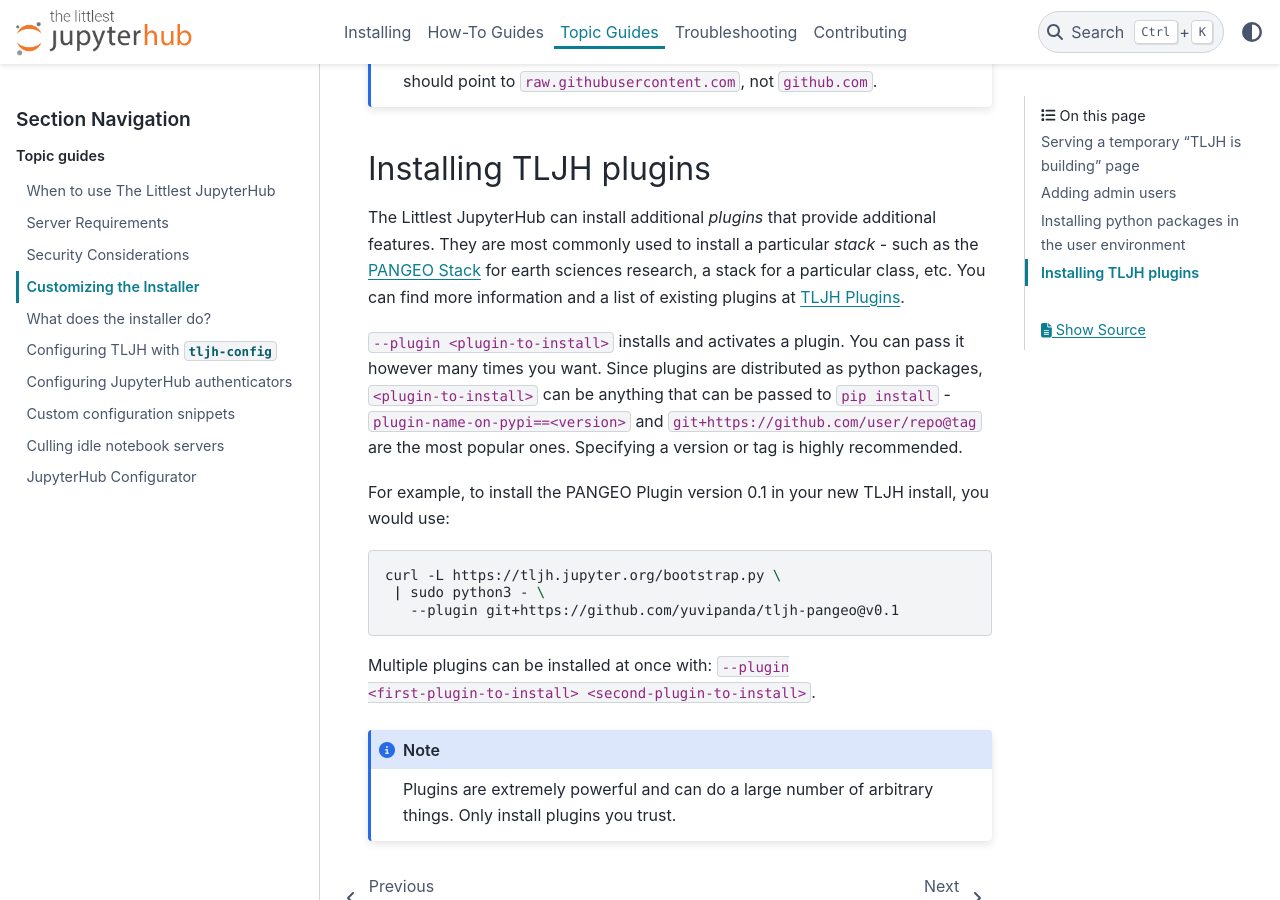
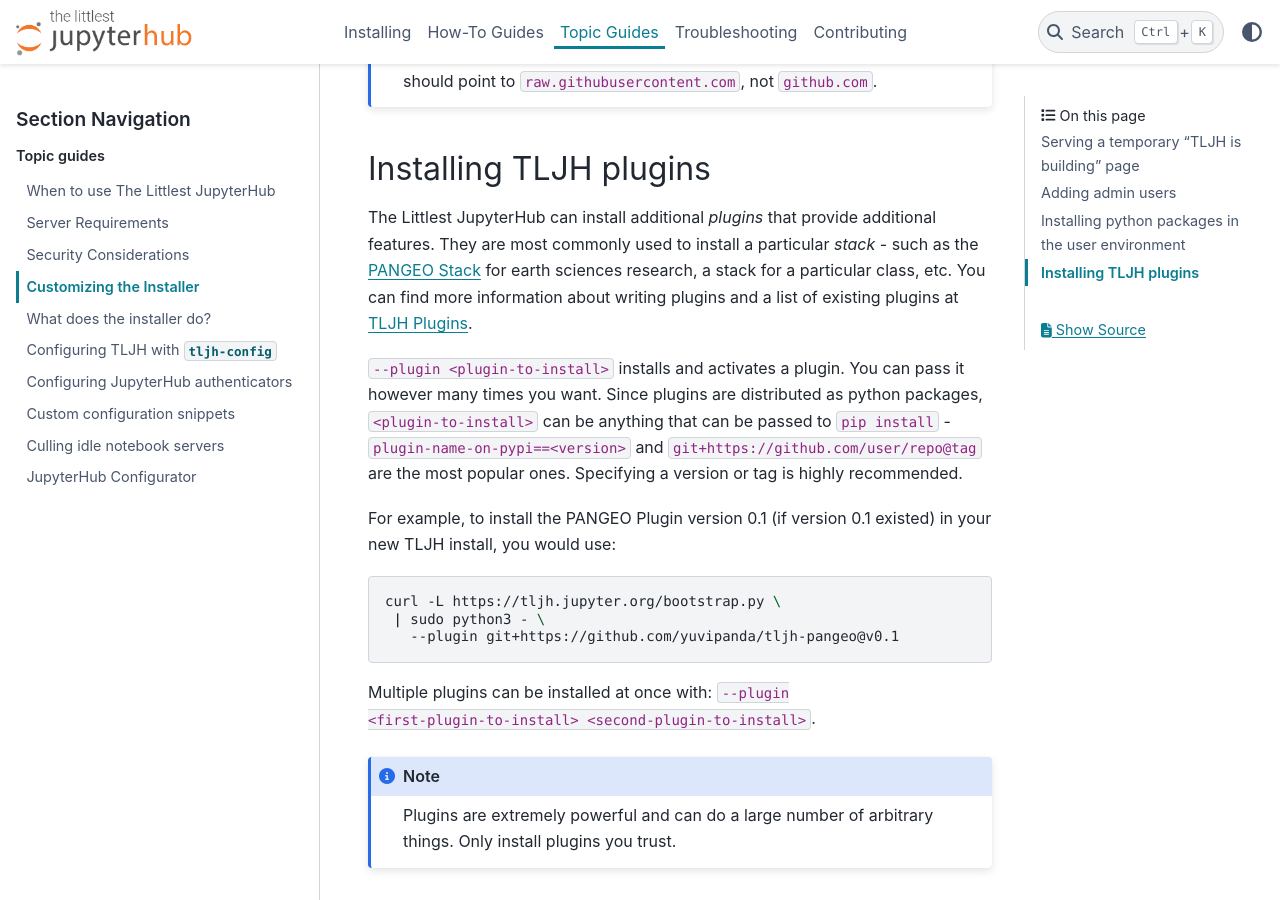
Before and after one commit to jupyterhub/the-littlest-jupyterhub, a Sphinx documentation site: the page built from docs/topic/customizing-installer.rst, in a window 1280 px wide and 900 px high, scrolled down 2933 px. Built offline with Sphinx 7.4.7 and the PyData theme 0.15.4, drawn with Linux system fonts in a browser that asks for light colours; pages that are not in the unit, such as notebooks, are missing from menus.

Commit message:
DOC: more info on plugins

```diff
--- a/docs/topic/customizing-installer.rst
+++ b/docs/topic/customizing-installer.rst
@@ -113,8 +113,8 @@
 The Littlest JupyterHub can install additional *plugins* that provide additional
 features. They are most commonly used to install a particular *stack* - such as
 the `PANGEO Stack <https://github.com/yuvipanda/tljh-pangeo>`_ for earth sciences
-research, a stack for a particular class, etc. You can find more information and
-a list of existing plugins at :ref:`contributing/plugins`.
+research, a stack for a particular class, etc. You can find more information about
+writing plugins and a list of existing plugins at :ref:`contributing/plugins`.
 
 ``--plugin <plugin-to-install>`` installs and activates a plugin. You can pass it
 however many times you want. Since plugins are distributed as python packages,
@@ -122,8 +122,8 @@
 ``plugin-name-on-pypi==<version>`` and ``git+https://github.com/user/repo@tag``
 are the most popular ones. Specifying a version or tag is highly recommended.
 
-For example, to install the PANGEO Plugin version 0.1 in your new TLJH install,
-you would use:
+For example, to install the PANGEO Plugin version 0.1 (if version 0.1 existed)
+in your new TLJH install, you would use:
 
 .. code-block:: bash
 
```
